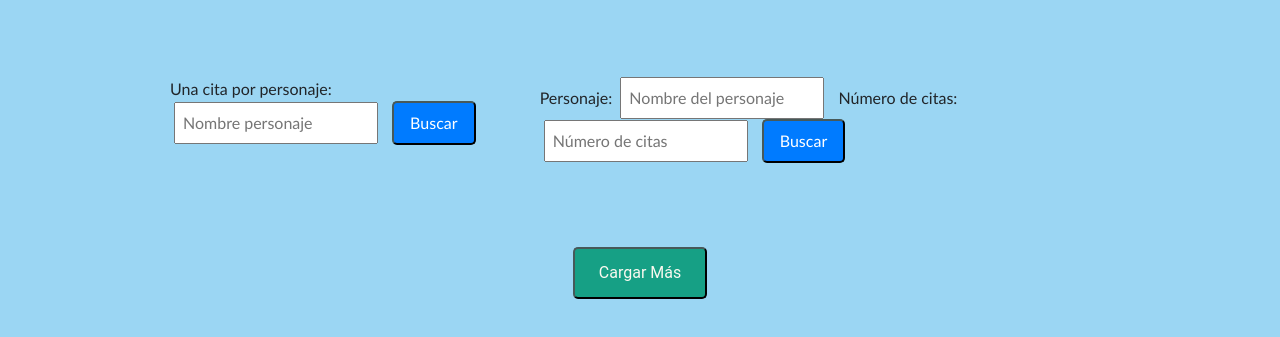
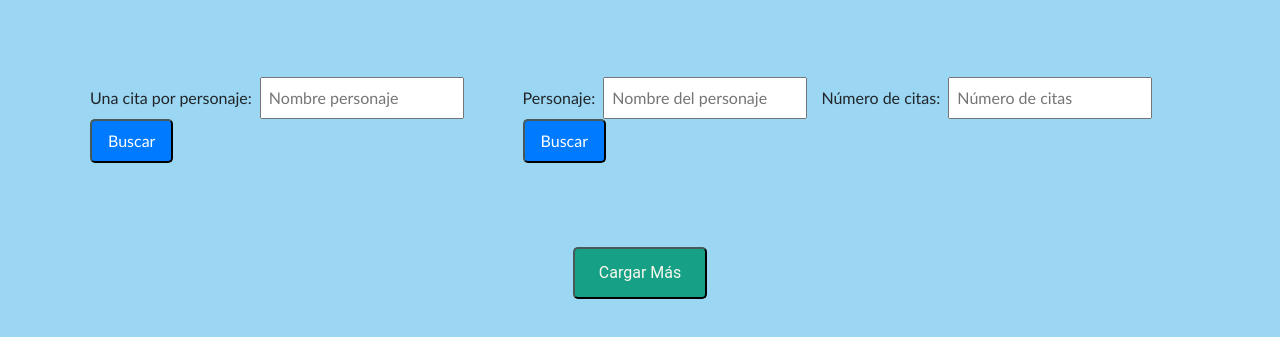
Before and after one commit to ValeRuizTo/simpsons-API, a plain HTML site: page index.html in a window 1280 px wide. Shown: the part 221-558 px from the top of the page. Drawn offline with nearby package versions, Linux system fonts and the light colour scheme; no server answers.

Commit message:
commit ultimo

```diff
--- a/styles.css
+++ b/styles.css
@@ -89,7 +89,7 @@ body {
 
 
 .search-section {
-    margin :2rem 10rem;
+    margin :2rem 5rem;
     display:flex;
     flex-direction: row;
     justify-content: space-around;
```
